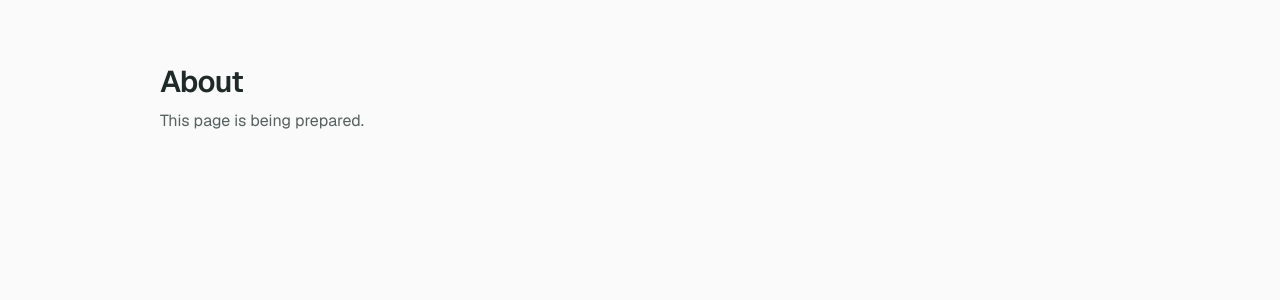
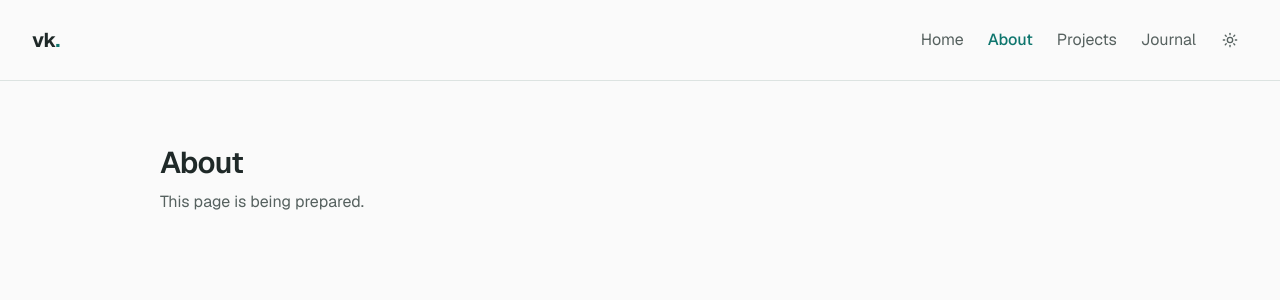
Before and after one commit to v-i-s-h-a-n-t/portfolio, a Next.js app: page /about in a window 1280 px wide. Shown: the top 300 px of the page. Built offline with nearby package versions, Linux system fonts and the light colour scheme.

Commit message:
feat: integrate sticky global navigation

```diff
--- a/src/components/layout/desktop-navigation.tsx
+++ b/src/components/layout/desktop-navigation.tsx
@@ -1,8 +1,9 @@
+import { cn } from "@/lib/utils";
 import { NavigationLinks } from "@/components/layout/navigation-links";
 
-export function DesktopNavigation() {
+export function DesktopNavigation({ className }: { className?: string }) {
   return (
-    <div className="hidden md:block">
+    <div className={cn("hidden md:block", className)}>
       <NavigationLinks ariaLabel="Main navigation" orientation="horizontal" />
     </div>
   );
--- /dev/null
+++ b/src/components/layout/navbar.tsx
@@ -0,0 +1,21 @@
+import { Brand } from "@/components/layout/brand";
+import { DesktopNavigation } from "@/components/layout/desktop-navigation";
+import { MobileNavigation } from "@/components/layout/mobile-navigation";
+import { NavigationUtilities } from "@/components/layout/navigation-utilities";
+
+export function Navbar() {
+  return (
+    <header className="sticky top-0 z-40 w-full border-b border-border bg-background">
+      <div className="mx-auto flex h-16 w-full max-w-screen-2xl items-center gap-4 px-4 md:h-20 md:px-6 lg:px-8">
+        <Brand />
+        <DesktopNavigation className="md:ml-auto" />
+        <div className="ml-auto flex items-center gap-2 md:ml-0 md:gap-3">
+          <NavigationUtilities />
+          <div className="md:hidden">
+            <MobileNavigation />
+          </div>
+        </div>
+      </div>
+    </header>
+  );
+}
--- a/src/components/layout/site-layout.tsx
+++ b/src/components/layout/site-layout.tsx
@@ -1,4 +1,5 @@
 import { Container } from "@/components/layout/container";
+import { Navbar } from "@/components/layout/navbar";
 import type { ReactNode } from "react";
 
 export function SiteLayout({ children }: { children: ReactNode }) {
@@ -10,6 +11,7 @@ export function SiteLayout({ children }: { children: ReactNode }) {
       >
         Skip to content
       </a>
+      <Navbar />
       <main
         id="main-content"
         className="flex-1 py-10 md:py-12 lg:py-16"
```
